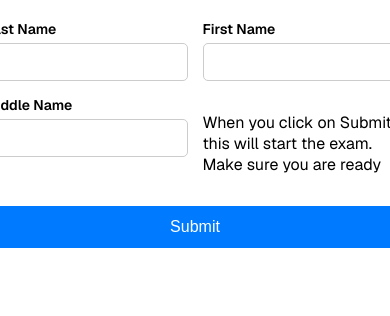
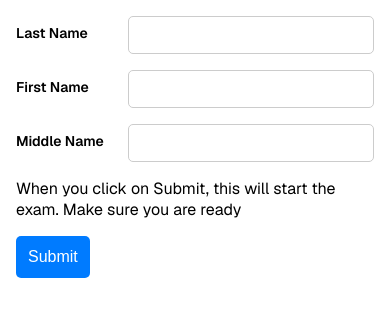
Before and after one commit to regis-marie-college/rmc-safe-exam, a Next.js app: page /exams in a window 390 px wide. Shown: the top 316 px of the page. Built offline with nearby package versions, Linux system fonts and the light colour scheme.

Commit message:
[feat] Responsiveness

```diff
--- a/app/(modules)/exams/screen.tsx
+++ b/app/(modules)/exams/screen.tsx
@@ -31,17 +31,15 @@ export default function Screen() {
       {!submitted && (
         <div className="form-holder">
           <form>
-            <div className="form-group full">
+            <div className="form-group">
               <label htmlFor="last_name">Last Name</label>
               <input type="text" id="last_name" name="last_name" onChange={inputChange} value={student.last_name} />
             </div>
-
-            <div className="form-group full">
+            <div className="form-group">
               <label htmlFor="first_name">First Name</label>
               <input type="text" id="first_name" name="first_name" onChange={inputChange} value={student.first_name} />
             </div>
-
-            <div className="form-group full">
+            <div className="form-group">
               <label htmlFor="middle_name">Middle Name</label>
               <input
                 type="text"
@@ -51,11 +49,14 @@ export default function Screen() {
                 value={student.middle_name}
               />
             </div>
-
-            <p>When you click on Submit, this will start the exam. Make sure you are ready</p>
-            <button type="button" onClick={submitInfo}>
-              Submit
-            </button>
+            <div className="form-group">
+              <p>When you click on Submit, this will start the exam. Make sure you are ready</p>
+            </div>
+            <div className="form-group">
+              <button type="button" onClick={submitInfo}>
+                Submit
+              </button>
+            </div>
           </form>
         </div>
       )}
--- a/app/(modules)/exams/styles.scss
+++ b/app/(modules)/exams/styles.scss
@@ -1,60 +1,41 @@
 .form-holder {
-  margin: 0;
-  padding: 20px;
   display: flex;
   justify-content: center;
   align-items: center;
-}
-
-.form-container {
-  background: #fff;
-  width: 100%;
-  max-width: 500px;
-  padding: 20px;
-  border-radius: 8px;
-}
-
-h2 {
-  margin-bottom: 20px;
-  text-align: center;
-}
-
-form {
-  display: grid;
-  grid-template-columns: 1fr 1fr;
-  gap: 15px;
+  width: calc(100% - 32px);
+  margin: 0;
+  padding-top: 16px;
+  padding-left: 16px;
 }
 
 .form-group {
   display: flex;
-  flex-direction: column;
-}
+  align-items: center;
+  justify-content: space-between;
+  margin-bottom: 16px;
 
   label {
+    flex: 1;
     font-size: 14px;
     margin-bottom: 5px;
     font-weight: 600;
   }
 
   input {
+    flex: 2;
     padding: 10px;
     font-size: 14px;
     border: 1px solid #ccc;
     border-radius: 5px;
-}
 
-input:focus {
+    &:focus {
       outline: none;
       border-color: #007bff;
     }
-
-/* Full width fields */
-.full {
-  grid-column: span 2;
+  }
 }
 
 button {
-  grid-column: span 2;
   padding: 12px;
   font-size: 16px;
   border: none;
@@ -68,17 +49,6 @@ button:hover {
   background: #0056b3;
 }
 
-/* Mobile responsiveness */
-@media (max-width: 480px) {
-  form {
-    grid-template-columns: 1fr;
-  }
-
-  .full {
-    grid-column: span 1;
-  }
-}
-
 .frame-holder {
   display: flex;
   justify-content: center;
--- a/app/styles.css
+++ b/app/styles.css
@@ -4,3 +4,20 @@ body {
   padding: 0;
   margin: 0;
 }
+
+div,
+section,
+main,
+p,
+ul,
+ol,
+li,
+h1,
+h2,
+h3,
+h4,
+h5,
+h6 {
+  margin: 0;
+  padding: 0;
+}
```
Lines whose indentation alone changed are shown as unchanged.
